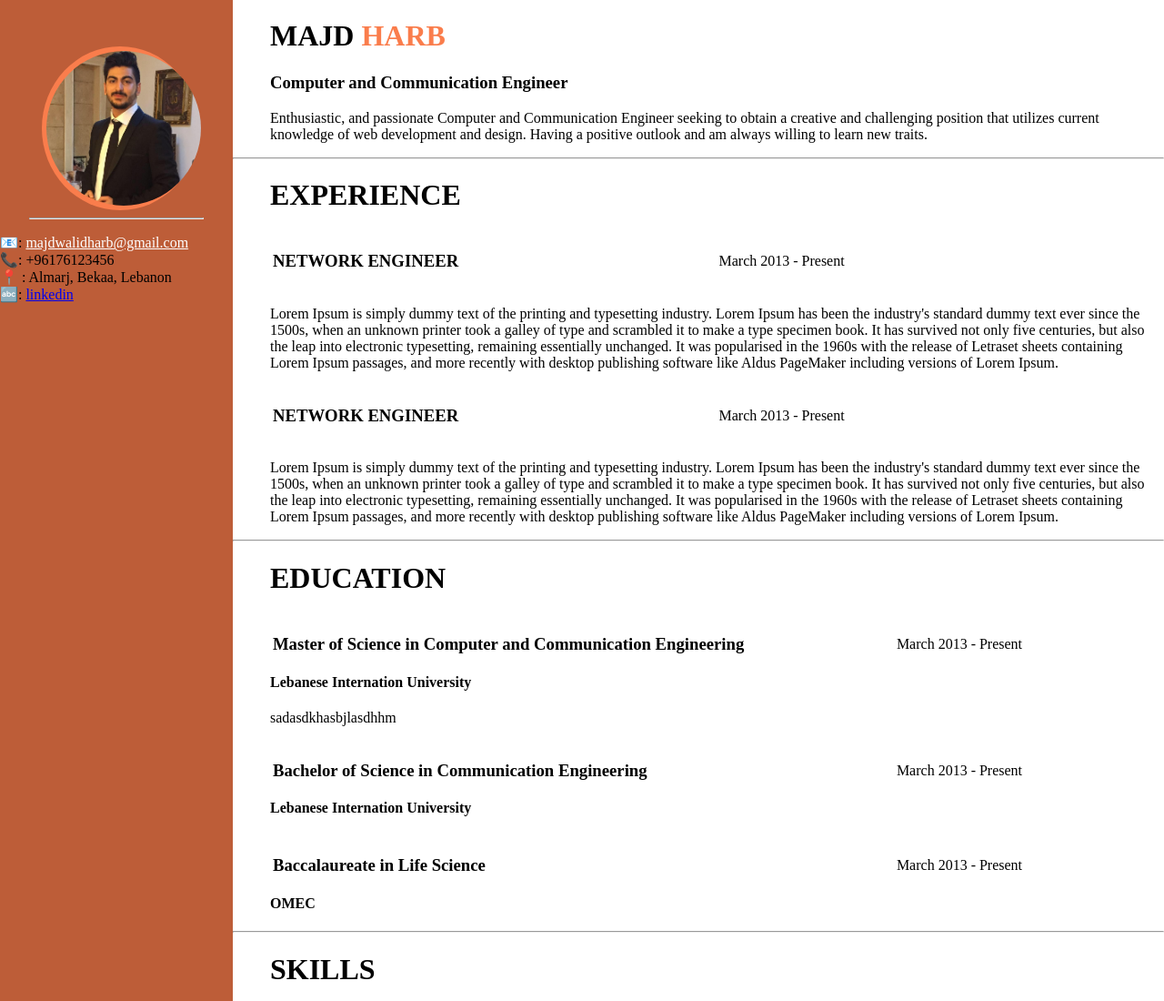
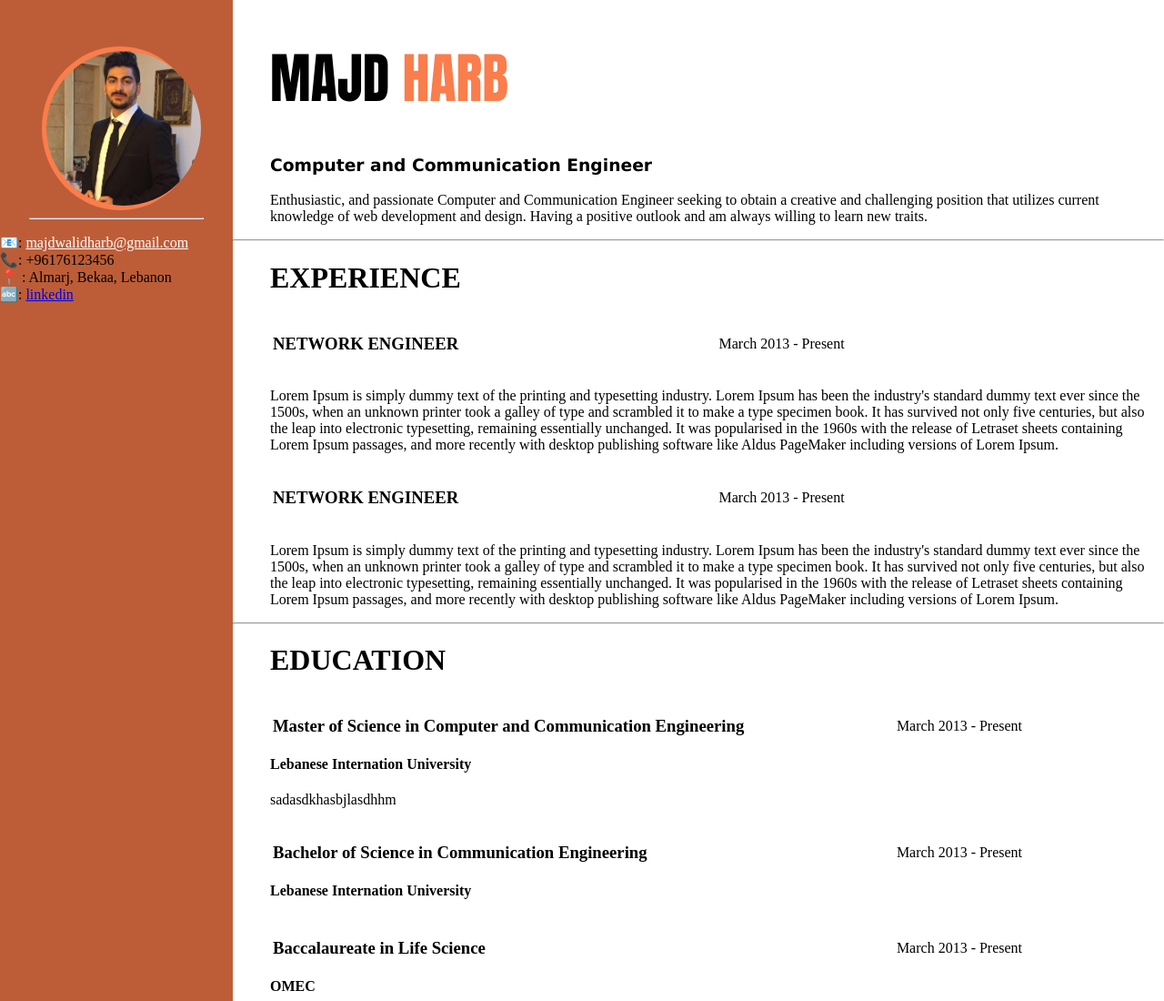
Before and after one commit to MajdHarbb/Resume, a plain HTML site: page index.html in a window 1280 px wide. Shown: the top 1100 px of the page at 91% size. Drawn offline with Linux system fonts and the light colour scheme.

Commit message:
testing fonts

```diff
--- a/index.html
+++ b/index.html
@@ -30,8 +30,8 @@
 
         <div class="column">
             <div style="margin-left: 4%;">
-            <h1 class="name">MAJD <span class="lastname">HARB</span></h1>
-            <h3>Computer and Communication Engineer</h3>
+            <h1 class="name" style="font-family: Impact, Haettenschweiler, 'Arial Narrow Bold', sans-serif; font-size: 60px;">MAJD <span class="lastname">HARB</span></h1>
+            <h3 style="font-family:'Lucida Sans', 'Lucida Sans Regular', 'Lucida Grande', 'Lucida Sans Unicode', Geneva, Verdana, sans-serif;">Computer and Communication Engineer</h3>
             </div>
 
             <div style="margin-left: 4%;">
```
